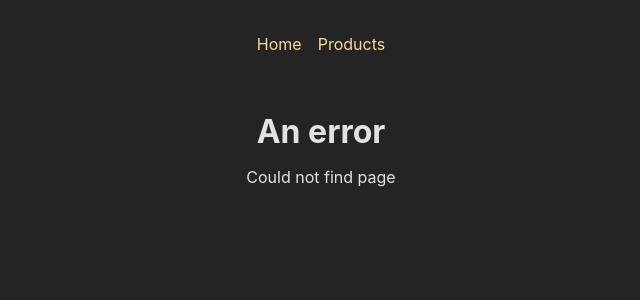
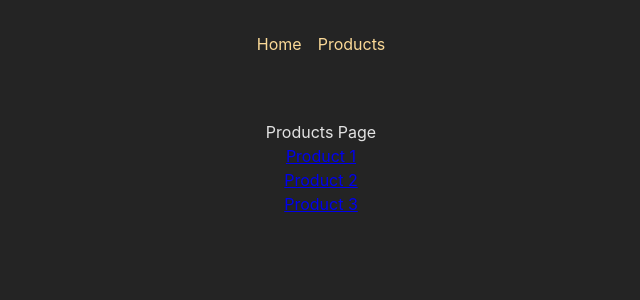
Before and after one commit to dasha1994/react-course-udemy, a React (Create React App) app: page /root/products in a window 1280 px wide. Shown: the top 300 px of the page, without its empty margins (319-959 px from the left). Built offline with nearby package versions, Linux system fonts and the light colour scheme.

Commit message:
relative and absolute paths

```diff
--- a/src/pages/Home.js
+++ b/src/pages/Home.js
@@ -1,10 +1,18 @@
-import { Link } from "react-router-dom";
+import { Link, useNavigate } from "react-router-dom";
 function HomePage() {
+  const navigate = useNavigate();
+
+  function navigateHandler() {
+    navigate("/products");
+  }
   return (
     <>
       <hi>Home</hi>
       <p>
-        Go to <Link to="/products"> products</Link>
+        Go to <Link to="products"> products</Link>
+      </p>
+      <p>
+        <button onClick={navigateHandler}>Navigate</button>
       </p>
     </>
   );
--- /dev/null
+++ b/src/pages/ProductDetail.js
@@ -0,0 +1,19 @@
+import { useParams, Link } from "react-router-dom";
+
+function ProductDetailPage() {
+  const params = useParams();
+
+  return (
+    <>
+      <hi>Detail</hi>
+      <p>{params.id}</p>
+      <p>
+        <Link to=".." relative="path">
+          Back
+        </Link>
+      </p>
+    </>
+  );
+}
+
+export default ProductDetailPage;
--- a/src/pages/Products.js
+++ b/src/pages/Products.js
@@ -1,5 +1,22 @@
+import { Link, useNavigate } from "react-router-dom";
+
 function ProductsPage() {
-  return <hi>Products Page</hi>;
+  return (
+    <>
+      <hi>Products Page</hi>
+      <ul>
+        <li>
+          <Link to="p1">Product 1</Link>
+        </li>
+        <li>
+          <Link to="p2">Product 2</Link>
+        </li>
+        <li>
+          <Link to="p3">Product 3</Link>
+        </li>
+      </ul>
+    </>
+  );
 }
 
 export default ProductsPage;
```
Also changed, not shown: src/App.js (+5 -3 lines).
